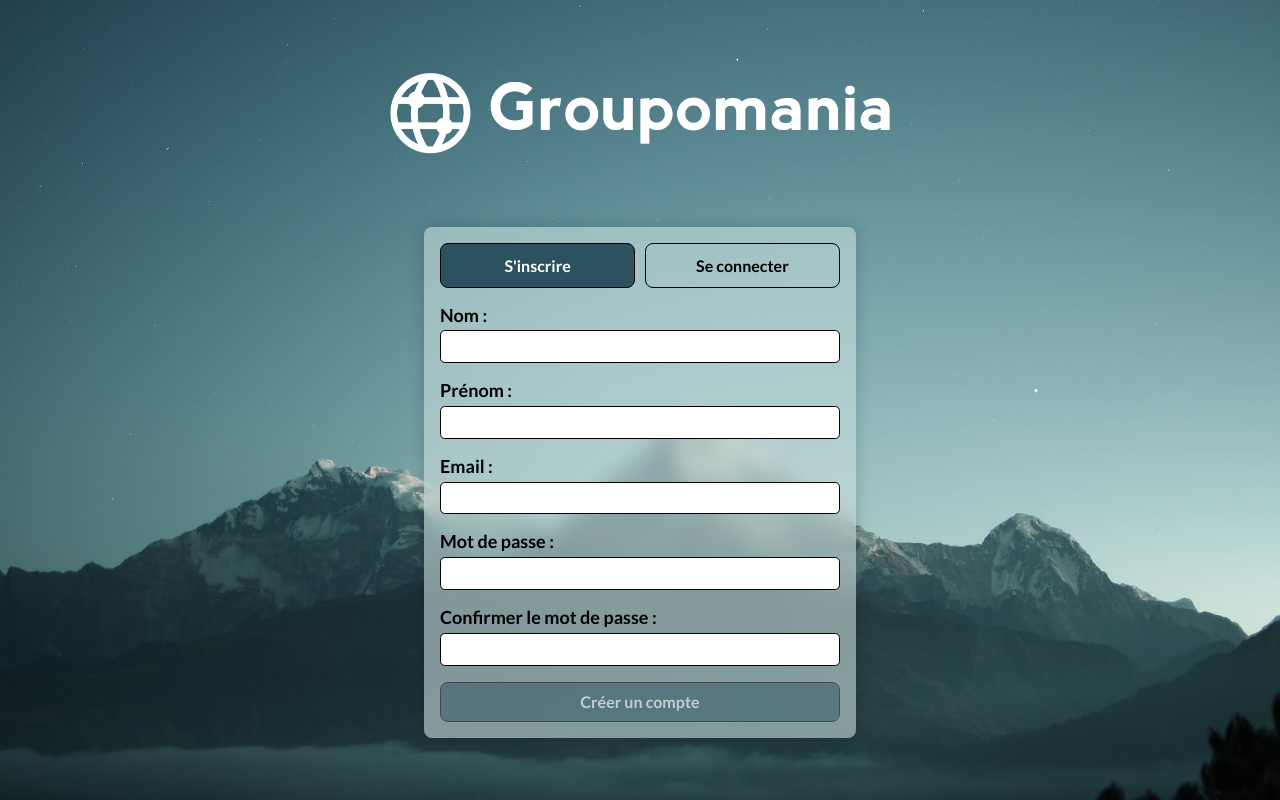
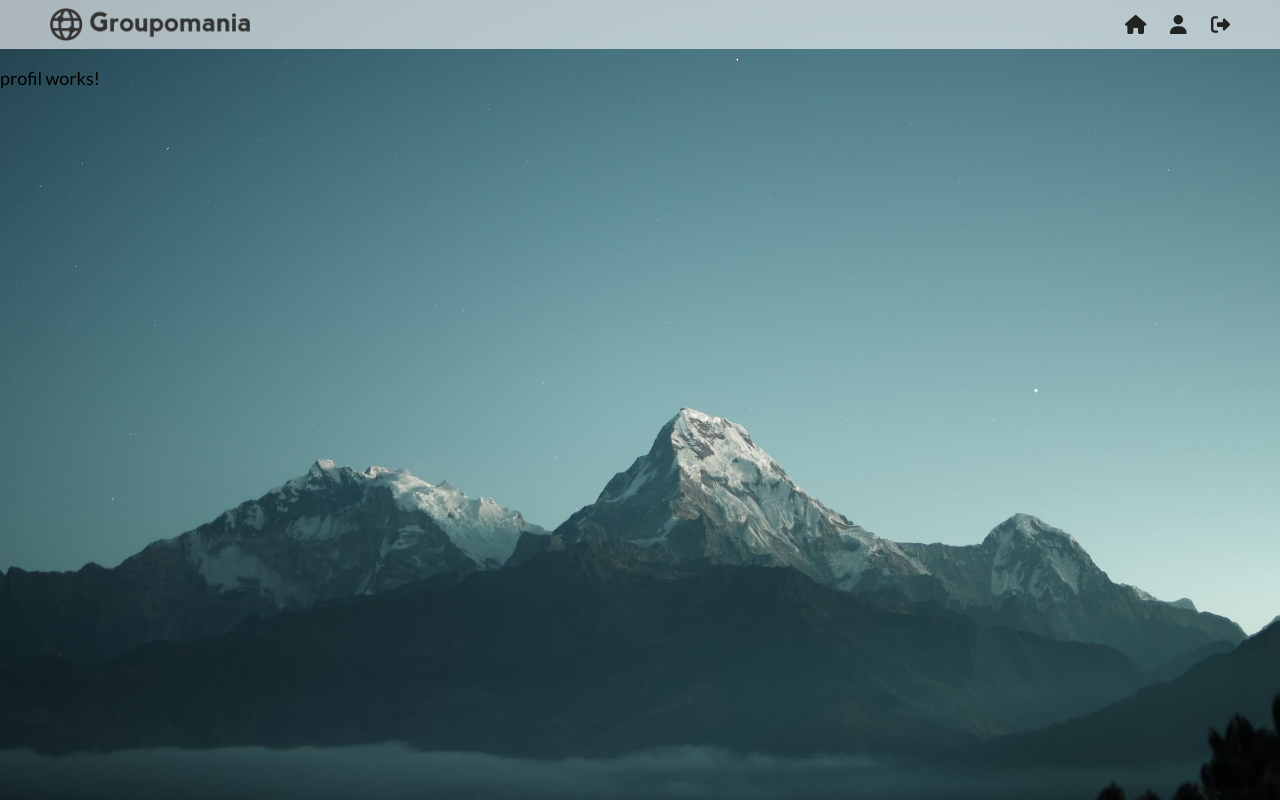
Before and after one commit to CamilleLinan/Groupomania_Angular, an Angular app: page /profil in a window 1280 px wide. Before the commit this address led to /login. Built offline with nearby package versions, Linux system fonts and the light colour scheme; sample sign-in values are in the browser's storage.

Commit message:
init profil page

```diff
--- a/src/app/app-routing.module.ts
+++ b/src/app/app-routing.module.ts
@@ -6,6 +6,7 @@ import { AuthGard } from "./core/guards/auth.guard";
 const routes: Routes = [
     { path: 'login', loadChildren: () => import('./login/login.module').then(m => m.LoginModule) },
     { path: 'trending', loadChildren: () => import('./trending/trending.module').then(m => m.TrendingModule), canActivate: [AuthGard] },
+    { path: 'profil', loadChildren: () => import('./profil/profil.module').then(m => m.ProfilModule), canActivate: [AuthGard] },
     { path: '**', redirectTo: 'login' }
 ];
 
--- a/src/app/core/components/header/header.component.html
+++ b/src/app/core/components/header/header.component.html
@@ -2,8 +2,8 @@
     <div class="header_container">
         <img src="../../../../assets/img/groupomania-logo-navbar.png" alt="groupomania logo" class="header_img">
         <nav class="header_nav">
-            <a routerLink="/trending" class="header_nav_link"><fa-icon [icon]="faHouse"></fa-icon></a>
-            <a routerLink="/profil" class="header_nav_link"><fa-icon [icon]="faUser"></fa-icon></a>
+            <a (click)="goToTrending()" class="header_nav_link"><fa-icon [icon]="faHouse"></fa-icon></a>
+            <a (click)="goToProfil()" class="header_nav_link"><fa-icon [icon]="faUser"></fa-icon></a>
             <a (click)="logout()" class="header_nav_link"><fa-icon [icon]="faLogOut"></fa-icon></a>
         </nav>
     </div>
--- a/src/app/core/components/header/header.component.ts
+++ b/src/app/core/components/header/header.component.ts
@@ -1,4 +1,5 @@
 import { Component } from '@angular/core';
+import { Router } from '@angular/router';
 import { faHouse, faUser, faRightFromBracket } from '@fortawesome/free-solid-svg-icons';
 import { AuthService } from '../../services/auth.service';
 
@@ -12,7 +13,16 @@ export class HeaderComponent {
   faUser = faUser
   faLogOut = faRightFromBracket;
 
-  constructor(private authService: AuthService) {}
+  constructor(private authService: AuthService,
+              private route: Router) {}
+
+  goToTrending() {
+    this.route.navigateByUrl('/trending');
+  }
+
+  goToProfil() {
+    this.route.navigateByUrl('/profil');
+  }
 
   logout(): void {
     this.authService.logout();
--- /dev/null
+++ b/src/app/profil/components/profil/profil.component.html
@@ -0,0 +1,2 @@
+<app-header></app-header>
+<p>profil works!</p>
```
Also changed, not shown: src/app/profil/components/profil/profil.component.ts (added, +10 -0 lines), src/app/profil/profil-routing.module.ts (added, +13 -0 lines), src/app/profil/profil.module.ts (added, +22 -0 lines), src/app/profil/services/profil.service.ts (added, +9 -0 lines), src/app/shared/shared.module.ts (deleted, +0 -12 lines), src/app/profil/components/profil/profil.component.scss (added).
